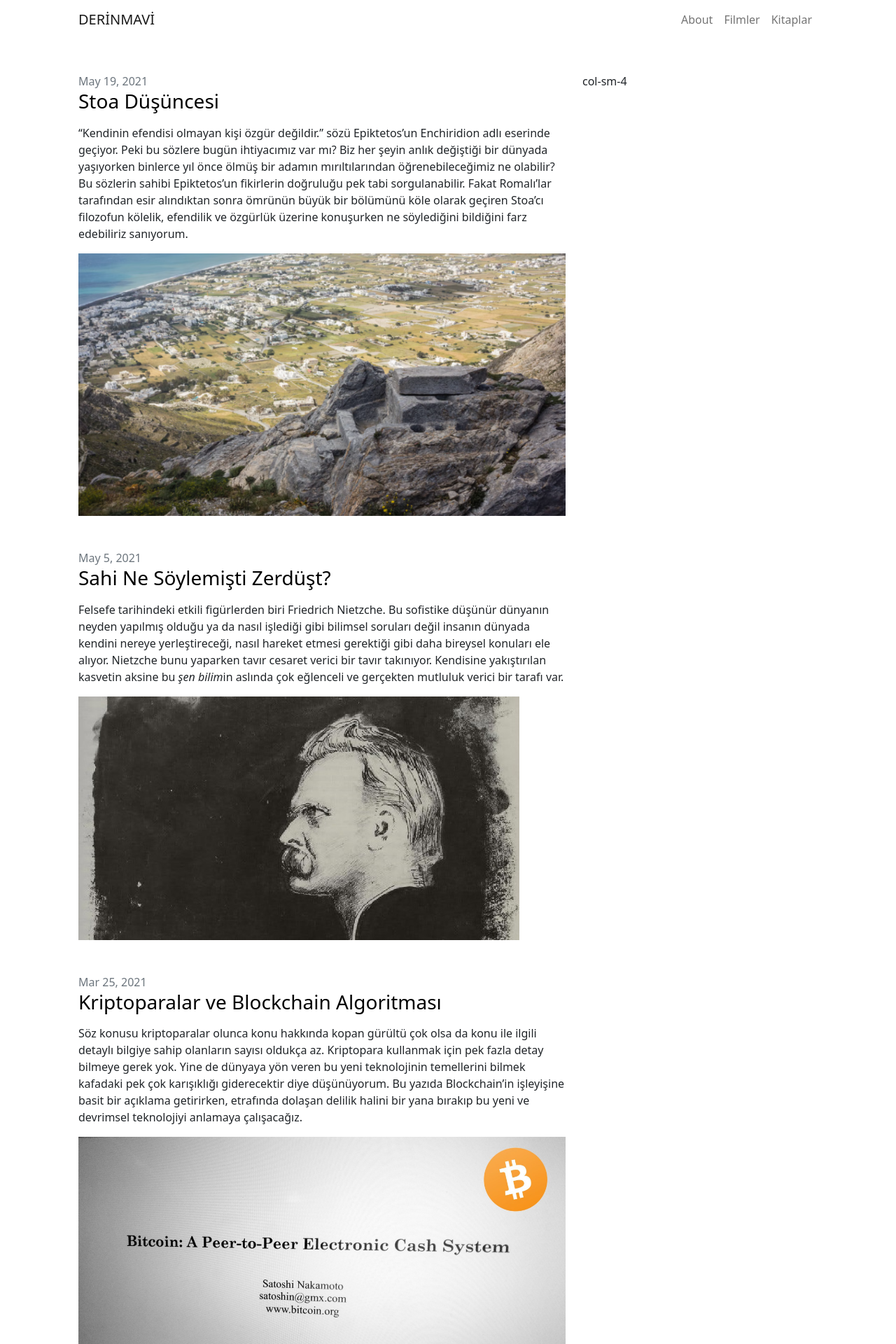
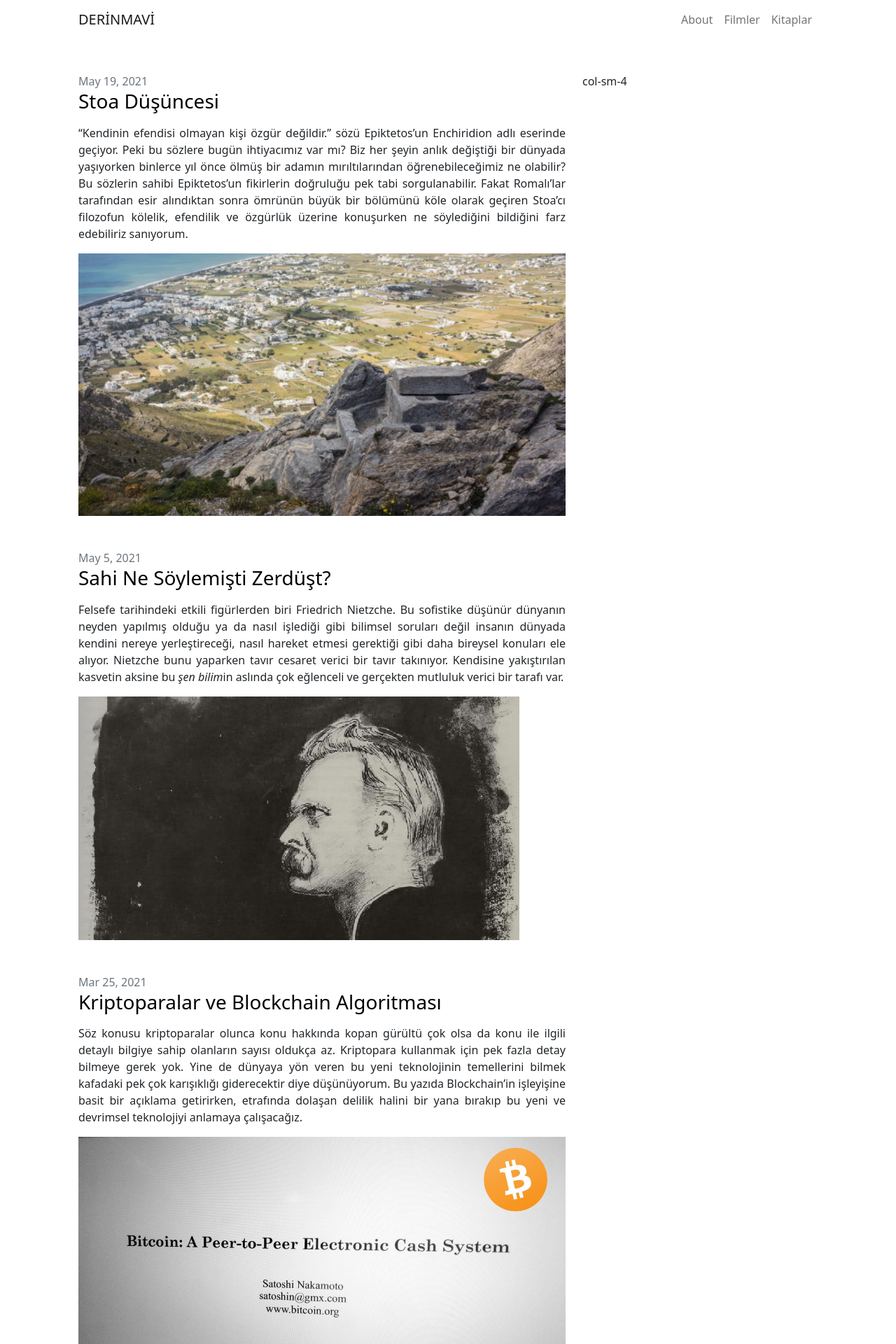
Before and after one commit to tozbulut/derinmavi.io, a Jekyll site: the page built from index.markdown, in a window 1280 px wide. Shown: the top 1920 px of the page at 70% size. Built offline with Jekyll 4.4.1, drawn with Linux system fonts in a browser that asks for light colours.

Commit message:
Create home.html

```diff
--- a/_layouts/home.html
+++ b/_layouts/home.html
@@ -23,7 +23,7 @@ layout: default
     <ul class="post-list list-unstyled">
       {%- assign date_format = site.bootstrap.date_format | default: "%b %-d, %Y" -%}
       {%- for post in posts -%}
-    <li class="mb-5">
+    <li class="mb-5" style="text-align: justify;">
         <span class="post-meta text-muted">{{ post.date | date: date_format }}</span>
         <h3>
           <a class="post-link text-decoration-none" href="{{ post.url | relative_url }}" style="color: black;">
@@ -31,7 +31,7 @@ layout: default
           </a>
         </h3>
         {%- if site.excerpts.show -%}
-      <p style="text-align: justify;">{{ post.excerpt }}</p>
+      <p>{{ post.excerpt }}</p>
         {%- endif -%}
        {%- if post.img -%}
       <img src="{{ post.img }}" alt=" {{ post.title | escape }}" class="img-fluid">
```
